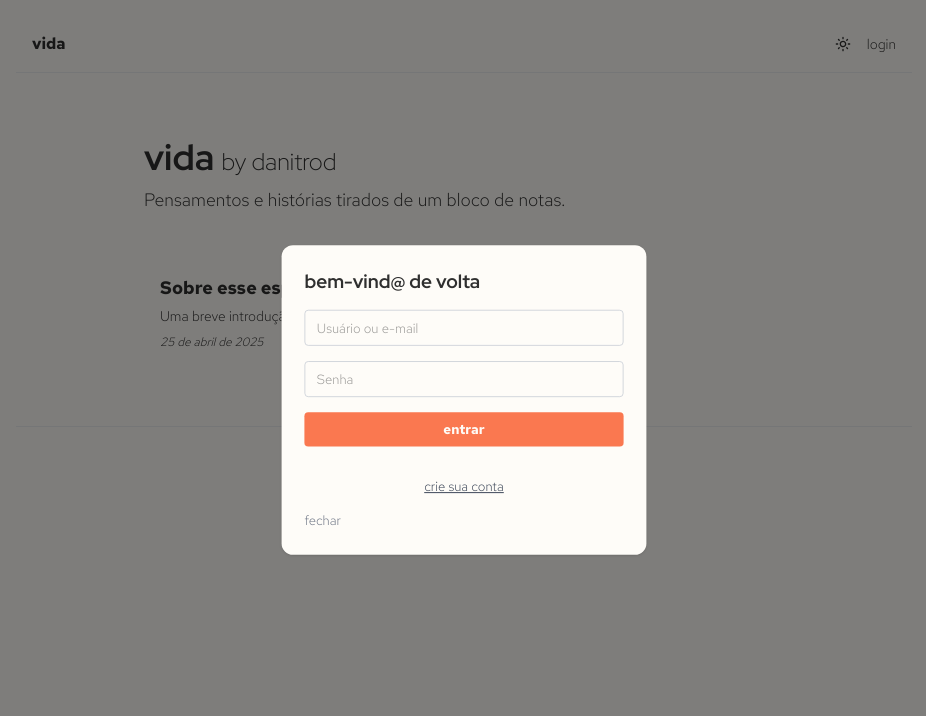
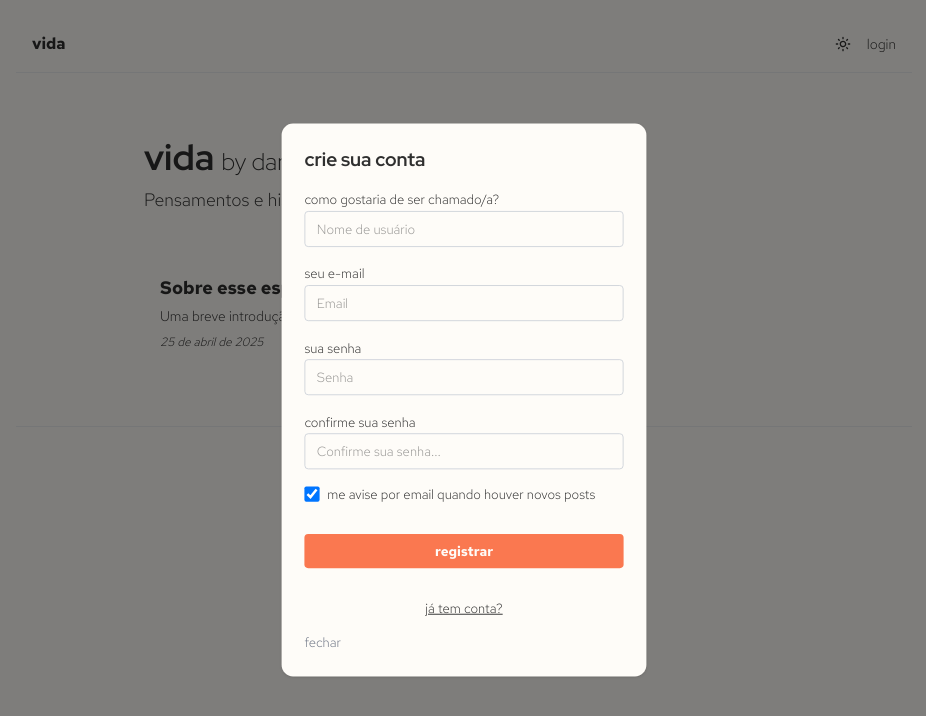
Before and after one commit to danitrod/vida, a Next.js app: page / in a window 1280 px wide. Both pictures are taken after a click on the button "login". Shown: the top 716 px of the page, without its empty margins (176-1102 px from the left). Built offline with nearby package versions, Linux system fonts and the light colour scheme; no server answers.

Commit message:
Open register modal by default

```diff
--- a/src/components/Header.tsx
+++ b/src/components/Header.tsx
@@ -74,7 +74,7 @@ export default function Header({ initialTheme }: HeaderProps) {
           </button>
         ) : (
           <button
-            onClick={() => setModalContent("login")}
+            onClick={() => setModalContent("register")}
             className="text-sm hover:underline"
           >
             login
--- a/src/components/forms/Login.tsx
+++ b/src/components/forms/Login.tsx
@@ -81,7 +81,10 @@ export function LoginForm({ onSwitch, onClose }: FormProps) {
         )}
       </form>
       <p className="mt-8 text-sm text-center">
-        <button onClick={onSwitch} className="underline text-gray-700">
+        <button
+          onClick={onSwitch}
+          className="underline text-[var(--color-foreground)]"
+        >
           crie sua conta
         </button>
       </p>
--- a/src/components/forms/Registration.tsx
+++ b/src/components/forms/Registration.tsx
@@ -126,7 +126,10 @@ export const RegistrationForm = ({ onSwitch, onClose }: FormProps) => {
       </form>
 
       <p className="mt-8 text-sm text-center">
-        <button onClick={onSwitch} className="underline text-gray-700">
+        <button
+          onClick={onSwitch}
+          className="underline text-[var(--color-foreground)"
+        >
           já tem conta?
         </button>
       </p>
```
